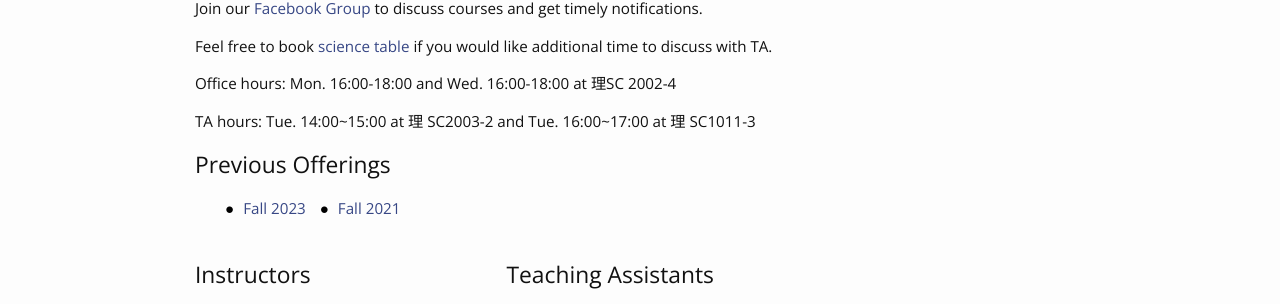
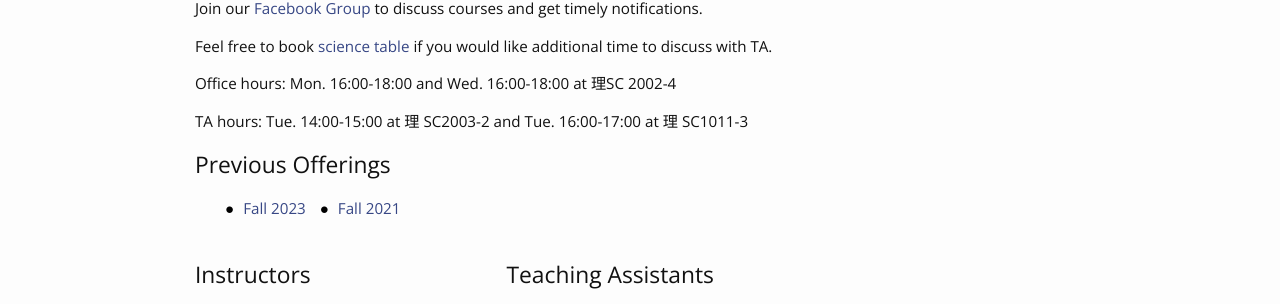
Before and after one commit to phonchi/nsysu-calculus1-2024, a Jekyll site: the page built from index.md, in a window 1280 px wide. Shown: the part 334-638 px from the top of the page. Built offline with Jekyll 4.4.1, drawn with Linux system fonts in a browser that asks for light colours; nearby versions of some CDN libraries.

```diff
--- a/index.md
+++ b/index.md
@@ -8,4 +8,4 @@ Feel free to book [science table](https://sites.google.com/g-mail.nsysu.edu.tw/q
 
 Office hours: Mon. 16:00-18:00 and Wed. 16:00-18:00 at 理SC 2002-4
 
-TA hours: Tue. 14:00~15:00 at 理 SC2003-2 and Tue. 16:00~17:00 at 理 SC1011-3
+TA hours: Tue. 14:00-15:00 at 理 SC2003-2 and Tue. 16:00-17:00 at 理 SC1011-3
```
